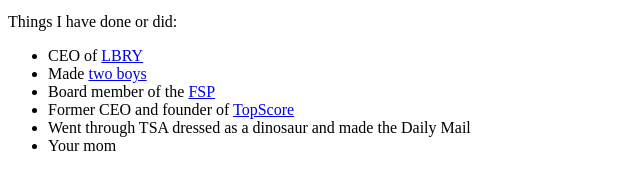
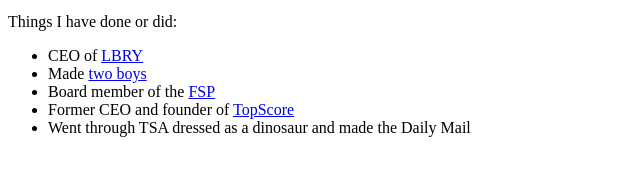
Before and after one commit to kauffj/kauffj.github.io, a plain HTML site: page index.html in a window 1280 px wide. Shown: the part 387-576 px from the top of the page, without its empty margins (0-640 px from the left). Drawn offline with Linux system fonts and the light colour scheme.

Commit message:
Update index.html

```diff
--- a/index.html
+++ b/index.html
@@ -12,7 +12,6 @@
  <li>Board member of the <a href="https://fsp.org">FSP</a></li>
  <li>Former CEO and founder of <a href="https://usetopscore.com">TopScore</a></li>
  <li>Went through TSA dressed as a dinosaur and made the Daily Mail</li>
- <li>Your mom</li>
 </ul>
 </body>
 </html>
```
